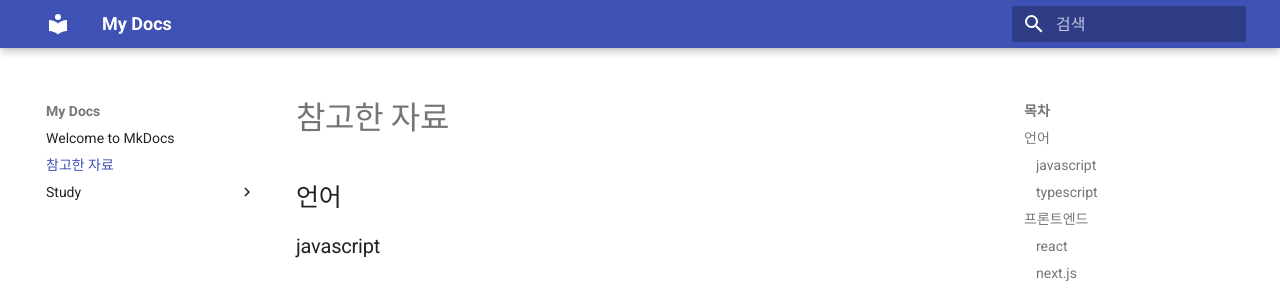
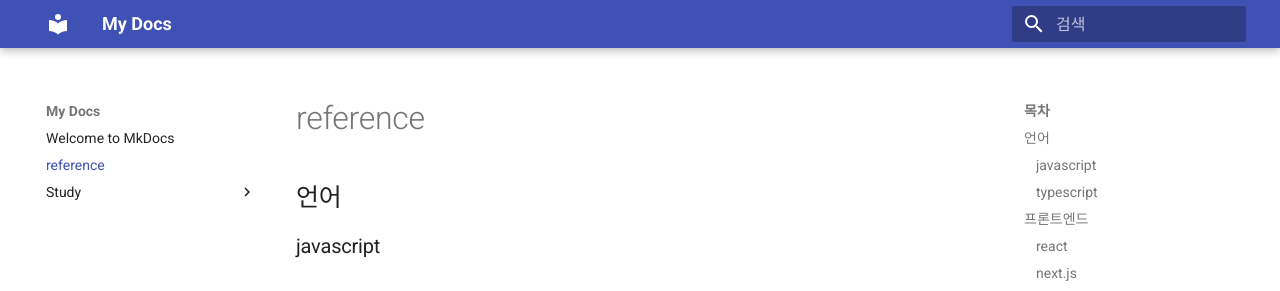
Before and after one commit to ultimate-transcendence/.github, an MkDocs documentation site: the page built from docs/docs/About.md, in a window 1280 px wide and 956 px high. Shown: the top 291 px of the window. Built offline with MkDocs 1.6.1 and Material for MkDocs 9.7.7, drawn with Linux system fonts in a browser that asks for light colours.

```diff
--- a/docs/docs/About.md
+++ b/docs/docs/About.md
@@ -1,4 +1,4 @@
-# 참고한 자료
+# reference
 
 ## 언어
 ### javascript
```
Also changed, not shown: docs/docs/study/docker/docker.md (+1 -1 lines).
